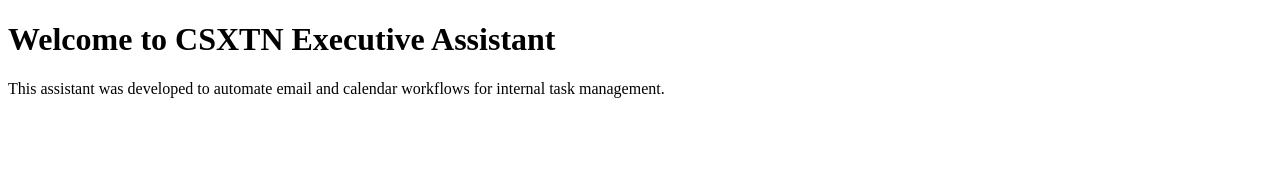
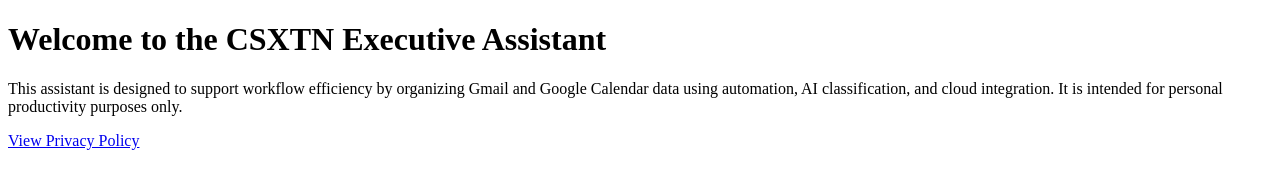
Before and after one commit to Manaflare64/csxtn-assistant-site, a plain HTML site: page index.html in a window 1280 px wide. Drawn offline with Linux system fonts and the light colour scheme.

Commit message:
index.html

```diff
--- a/index.html
+++ b/index.html
@@ -1,8 +1,12 @@
 <!DOCTYPE html>
-<html>
-<head><title>CSXTN Executive Assistant</title></head>
+<html lang="en">
+<head>
+  <meta charset="UTF-8">
+  <title>CSXTN Executive Assistant</title>
+</head>
 <body>
-<h1>Welcome to CSXTN Executive Assistant</h1>
-<p>This assistant was developed to automate email and calendar workflows for internal task management.</p>
+  <h1>Welcome to the CSXTN Executive Assistant</h1>
+  <p>This assistant is designed to support workflow efficiency by organizing Gmail and Google Calendar data using automation, AI classification, and cloud integration. It is intended for personal productivity purposes only.</p>
+  <p><a href="privacy.html">View Privacy Policy</a></p>
 </body>
 </html>
```
